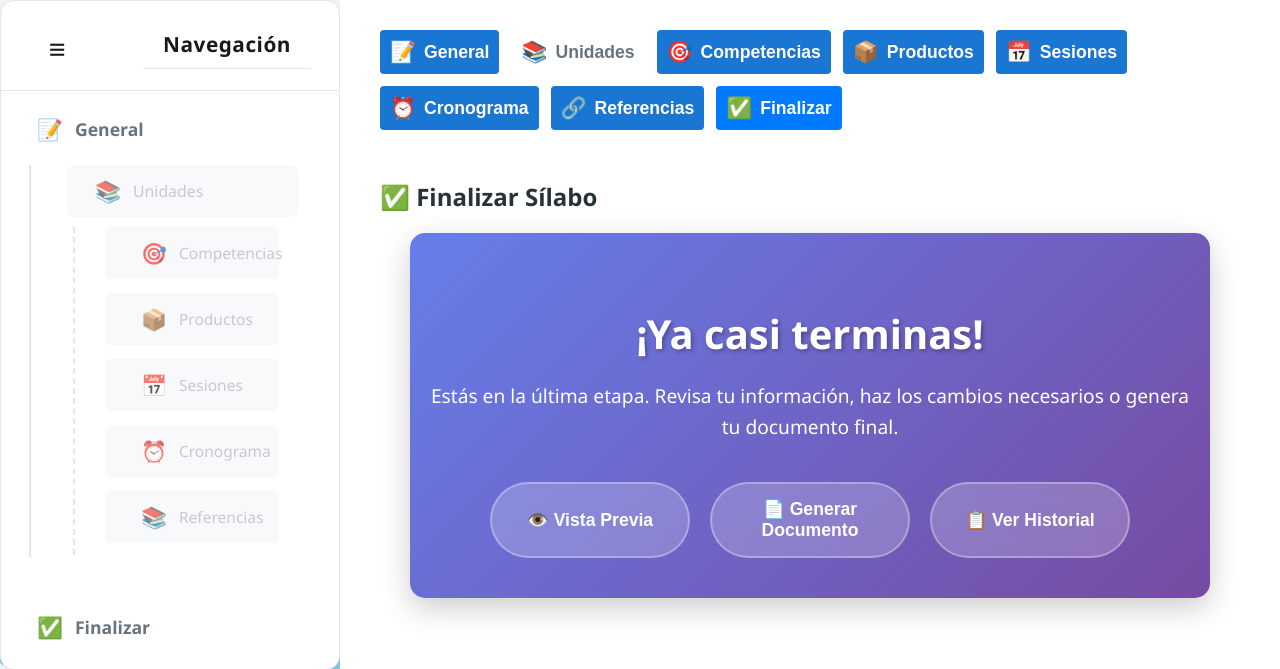
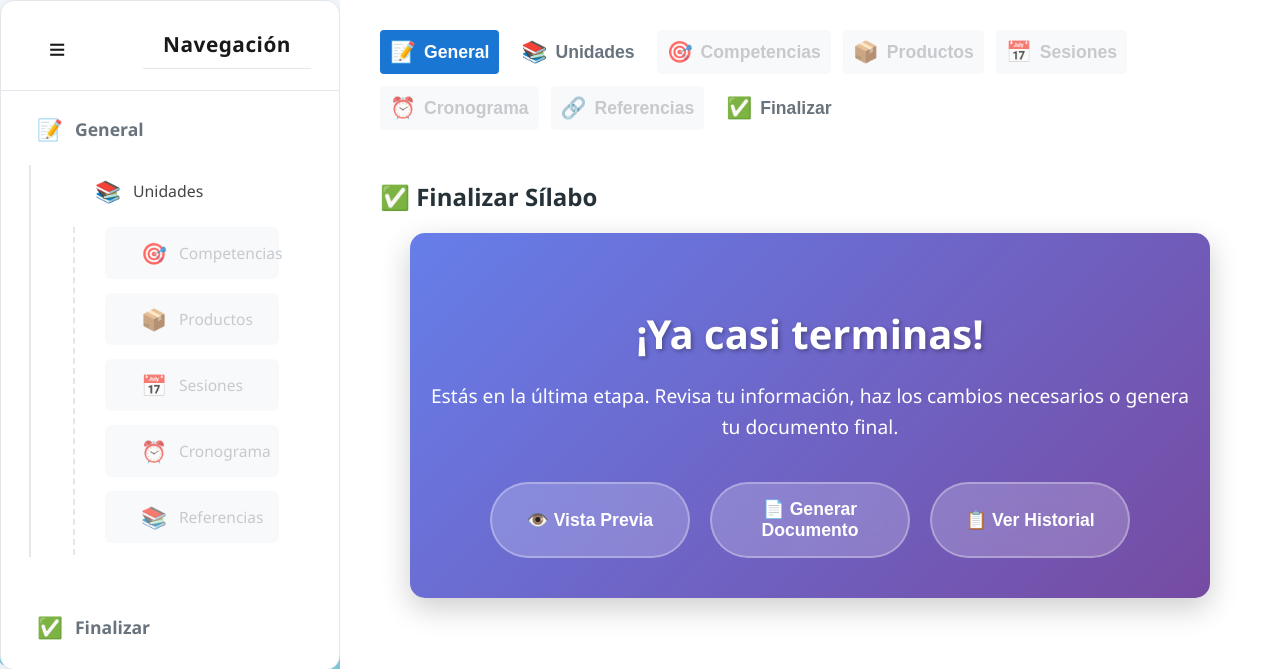
Before and after one commit to jhonReyCerna/flask_silabo, a Flask app: page /finalizar in a window 1280 px wide; the page is wider, and only the part inside the window is pictured. Shown: the part 88-757 px from the top of that part. Run offline with Flask 3, Linux system fonts and the light colour scheme; data that the repository does not hold is empty.

Commit message:
terminado finalizardsssseEdssss

```diff
--- a/static/css/principal.css
+++ b/static/css/principal.css
@@ -69,7 +69,9 @@ nav.sidebar ul li button {
 }
 
 nav.sidebar ul li button.btn-disabled,
-nav.sidebar ul li button:disabled {
+nav.sidebar ul li button:disabled,
+.top-buttons button.btn-disabled,
+.top-buttons button:disabled {
   background: #f6f7fa !important;
   color: #b0b3b8 !important;
   opacity: 0.7;
--- a/templates/base.html
+++ b/templates/base.html
@@ -69,14 +69,46 @@
 
   <main class="content">
     <div class="top-buttons" id="topButtons">
-      <a href=""><button class="{% if request.endpoint == 'general' %}selected{% endif %} {% if request.endpoint in ['general', 'unidades', 'competencias', 'productos', 'sesiones', 'cronograma', 'referencias', 'finalizar'] %}completed{% endif %}"><span class="icon">📝</span>General</button></a>
-      <a href=""><button class="{% if request.endpoint == 'unidades' %}selected{% endif %} {% if seccion_general_completa %}completed{% endif %}" {% if not seccion_general_completa %}disabled title="Completa la sección General primero"{% endif %}><span class="icon">📚</span>Unidades</button></a>
-      <a href=""><button class="{% if request.endpoint == 'competencias' %}selected{% endif %} {% if request.endpoint in ['competencias', 'productos', 'sesiones', 'cronograma', 'referencias', 'finalizar'] %}completed{% endif %}"><span class="icon">🎯</span>Competencias</button></a>
-      <a href=""><button class="{% if request.endpoint == 'productos' %}selected{% endif %} {% if request.endpoint in ['productos', 'sesiones', 'cronograma', 'referencias', 'finalizar'] %}completed{% endif %}"><span class="icon">📦</span>Productos</button></a>
-      <a href=""><button class="{% if request.endpoint == 'sesiones' %}selected{% endif %} {% if request.endpoint in ['sesiones', 'cronograma', 'referencias', 'finalizar'] %}completed{% endif %}"><span class="icon">📅</span>Sesiones</button></a>
-      <a href=""><button class="{% if request.endpoint == 'cronograma' %}selected{% endif %} {% if request.endpoint in ['cronograma', 'referencias', 'finalizar'] %}completed{% endif %}"><span class="icon">⏰</span>Cronograma</button></a>
-      <a href=""><button class="{% if request.endpoint == 'referencias' %}selected{% endif %} {% if request.endpoint in ['referencias', 'finalizar'] %}completed{% endif %}"><span class="icon">🔗</span>Referencias</button></a>
-      <a href=""><button class="{% if request.endpoint == 'finalizar' %}selected{% endif %} {% if request.endpoint in ['finalizar'] %}completed{% endif %}"><span class="icon">✅</span>Finalizar</button></a>
+      <a href="{{ url_for('general') }}">
+        <button class="{% if request.endpoint == 'general' %}selected{% endif %} {% if request.endpoint in ['general', 'unidades', 'competencias', 'productos', 'sesiones', 'cronograma', 'referencias', 'finalizar'] %}completed{% endif %}" title="Paso 1: Completa la información general">
+          <span class="icon">📝</span>General
+        </button>
+      </a>
+      <a href="{{ url_for('unidades') }}">
+        <button title="Paso 2: Completa las unidades" {% if not seccion_general_completa and not registro_finalizado %}class="btn-disabled" disabled{% endif %} {% if request.endpoint == 'unidades' %}selected{% endif %} {% if seccion_general_completa or registro_finalizado %}completed{% endif %}>
+          <span class="icon">📚</span>Unidades
+        </button>
+      </a>
+      <a href="{{ url_for('competencias') }}">
+        <button title="Paso 3: Completa competencias" {% if not seccion_unidades_completa and not registro_finalizado %}class="btn-disabled" disabled{% endif %} {% if request.endpoint == 'competencias' %}selected{% endif %} {% if seccion_unidades_completa or registro_finalizado %}completed{% endif %}>
+          <span class="icon">🎯</span>Competencias
+        </button>
+      </a>
+      <a href="{{ url_for('productos') }}">
+        <button title="Paso 4: Completa productos" {% if not seccion_competencias_completa and not registro_finalizado %}class="btn-disabled" disabled{% endif %} {% if request.endpoint == 'productos' %}selected{% endif %} {% if seccion_competencias_completa or registro_finalizado %}completed{% endif %}>
+          <span class="icon">📦</span>Productos
+        </button>
+      </a>
+      <a href="{{ url_for('sesiones') }}">
+        <button title="Paso 5: Completa sesiones" {% if not seccion_productos_completa and not registro_finalizado %}class="btn-disabled" disabled{% endif %} {% if request.endpoint == 'sesiones' %}selected{% endif %} {% if seccion_productos_completa or registro_finalizado %}completed{% endif %}>
+          <span class="icon">📅</span>Sesiones
+        </button>
+      </a>
+      <a href="{{ url_for('cronograma') }}">
+        <button title="Paso 6: Completa cronograma" {% if not seccion_sesiones_completa and not registro_finalizado %}class="btn-disabled" disabled{% endif %} {% if request.endpoint == 'cronograma' %}selected{% endif %} {% if seccion_sesiones_completa or registro_finalizado %}completed{% endif %}>
+          <span class="icon">⏰</span>Cronograma
+        </button>
+      </a>
+      <a href="{{ url_for('referencias') }}">
+        <button title="Paso 7: Completa referencias" {% if not seccion_cronograma_completa and not registro_finalizado %}class="btn-disabled" disabled{% endif %} {% if request.endpoint == 'referencias' %}selected{% endif %} {% if seccion_cronograma_completa or registro_finalizado %}completed{% endif %}>
+          <span class="icon">🔗</span>Referencias
+        </button>
+      </a>
+      <a href="{{ url_for('finalizar') }}">
+        <button title="Finalizar" {% if request.endpoint == 'finalizar' %}selected{% endif %} {% if registro_finalizado %}completed{% endif %}>
+          <span class="icon">✅</span>Finalizar
+        </button>
+      </a>
     </div>
     <section>
       <h2 id="titulo-principal">{% block titulo %}Contenido Principal{% endblock %}</h2>
```
Also changed, not shown: historial.json.
